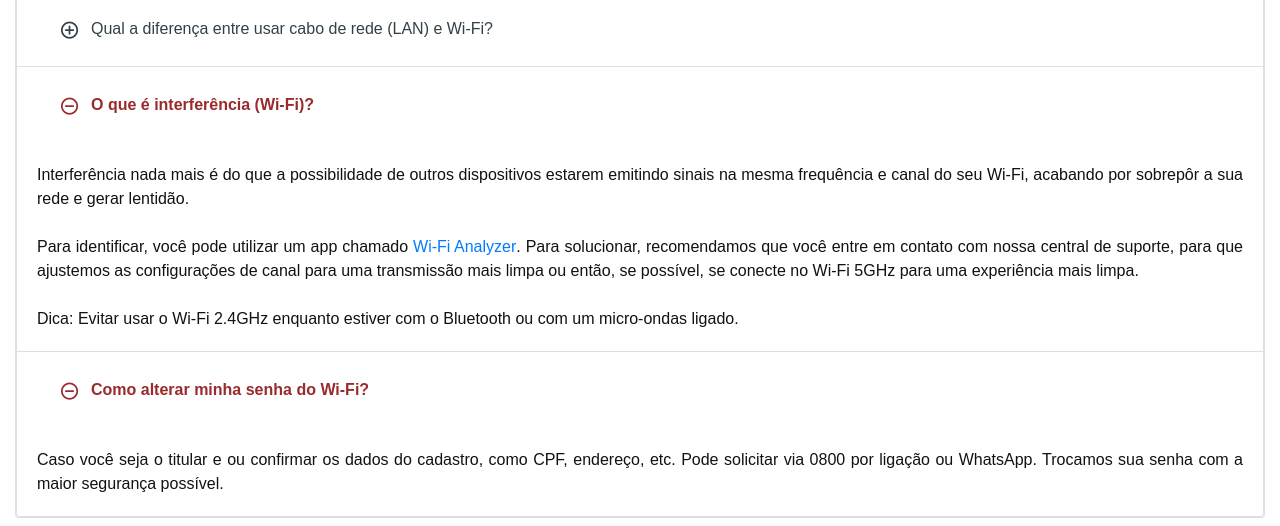
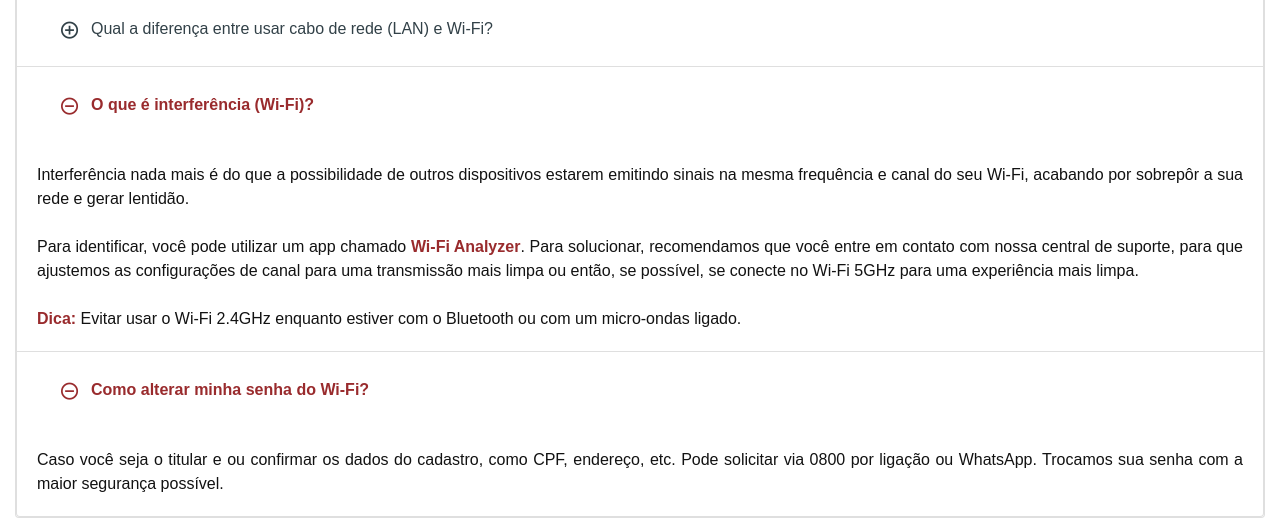
Before and after one commit to eitorpaiva/SiteTJNET, a PHP site: page /faq.html in a window 1280 px wide, after a click on "O que é interferência (Wi-Fi)?". Shown: the part 394-920 px from the top of the page. Run offline with PHP 8.4, Linux system fonts and the light colour scheme; some libraries are stand-ins or nearby versions; some web fonts are replaced.

Commit message:
Add files via upload

```diff
--- a/assets/css/style.css
+++ b/assets/css/style.css
@@ -31,6 +31,20 @@
 /*===========================
     0.FAQ css
 ===========================*/
+.dica-faq{
+  color: #992b2d;
+  font-weight: 700;
+}
+
+.faq-anchor {
+  color: #992b2d;
+  font-weight: 600;
+}
+
+.faq-anchor:hover {
+  color: #992b2d;
+  font-weight: 800;
+}
 
 .faq-search-wrap {
     padding: 50px 0 60px;
@@ -265,6 +279,7 @@ p {
 .fundo-escolha {
   /*background-color: white;*/
 }
+
 
 /*===== All Section Title ======*/
 .section-title .title {
```
